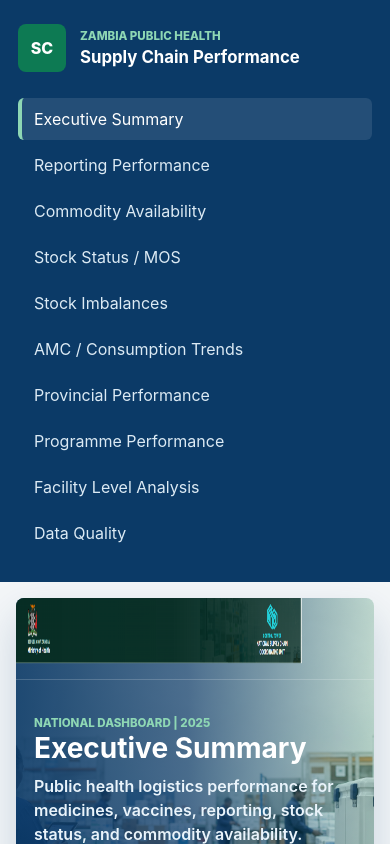
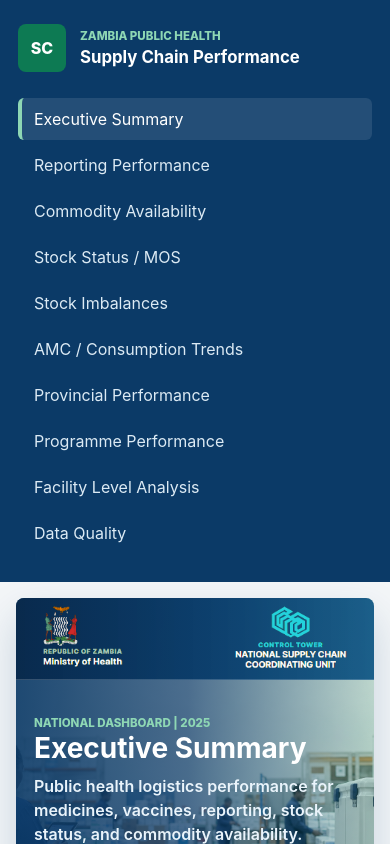
Before and after one commit to PharmZanga/supply-chain-performance, a React (Vite) app: page / in a window 390 px wide. Shown: the top 844 px of the page. Built offline with nearby package versions, Linux system fonts and the light colour scheme.

Commit message:
Use blue masthead with official logo lockups

```diff
--- a/src/main.jsx
+++ b/src/main.jsx
@@ -106,8 +106,9 @@
 
       <main className="content">
         <header className="topbar">
-          <div className="identity-band" role="img" aria-label="Republic of Zambia Ministry of Health and National Supply Chain Coordinating Unit logos">
-            <span>Republic of Zambia Ministry of Health | National Supply Chain Coordinating Unit</span>
+          <div className="identity-band" aria-label="Republic of Zambia Ministry of Health and National Supply Chain Coordinating Unit logos">
+            <img src="/supply-chain-performance/assets/moh-logo-lockup.png" alt="Republic of Zambia Ministry of Health" className="moh-logo" />
+            <img src="/supply-chain-performance/assets/nsccu-logo-lockup.png" alt="National Supply Chain Coordinating Unit" className="nsccu-logo" />
           </div>
           <div className="hero-row">
             <div className="hero-copy">
--- a/src/styles.css
+++ b/src/styles.css
@@ -123,16 +123,28 @@
 
 .identity-band {
   height: 108px;
-  background: url("/supply-chain-performance/assets/moh-nsccu-identity-band.png") center top / 100% 100% no-repeat;
+  display: flex;
+  align-items: center;
+  justify-content: space-between;
+  padding: 10px 52px 12px;
+  background:
+    linear-gradient(90deg, rgba(8, 41, 76, 0.98), rgba(8, 59, 105, 0.94) 52%, rgba(10, 82, 130, 0.9)),
+    linear-gradient(90deg, rgba(255, 255, 255, 0.04), rgba(255, 255, 255, 0));
   border-bottom: 1px solid rgba(255, 255, 255, 0.18);
 }
 
-.identity-band span {
-  position: absolute;
-  width: 1px;
-  height: 1px;
-  overflow: hidden;
-  clip: rect(0, 0, 0, 0);
+.identity-band img {
+  display: block;
+  width: auto;
+  object-fit: contain;
+}
+
+.moh-logo {
+  height: 86px;
+}
+
+.nsccu-logo {
+  height: 88px;
 }
 
 .hero-row {
@@ -638,8 +650,15 @@
 
   .identity-band {
     height: 82px;
-    background-size: 100% 100%;
-    background-position: center top;
+    padding: 8px 18px;
+  }
+
+  .moh-logo {
+    height: 66px;
+  }
+
+  .nsccu-logo {
+    height: 68px;
   }
 
   .hero-row {
```
Also changed, not shown: public/assets/moh-logo-lockup.png (added), public/assets/nsccu-logo-lockup.png (added).
